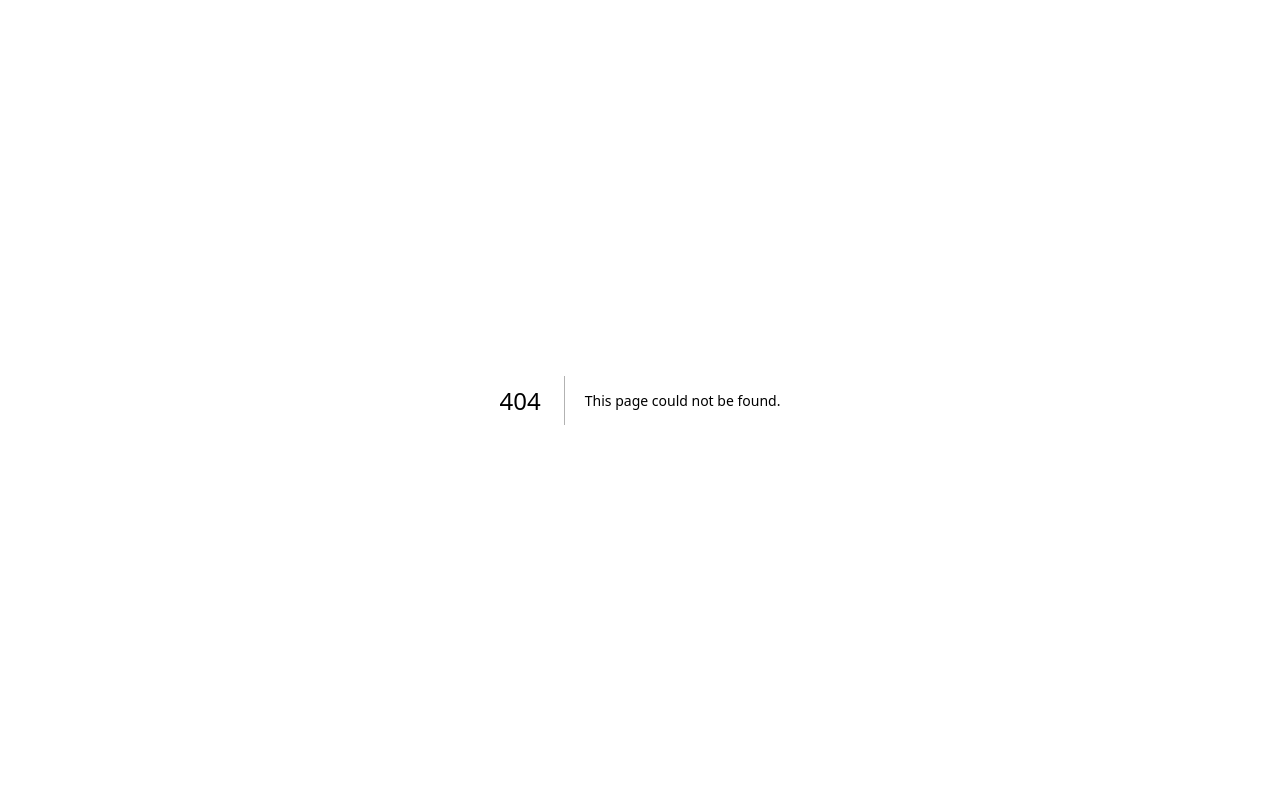
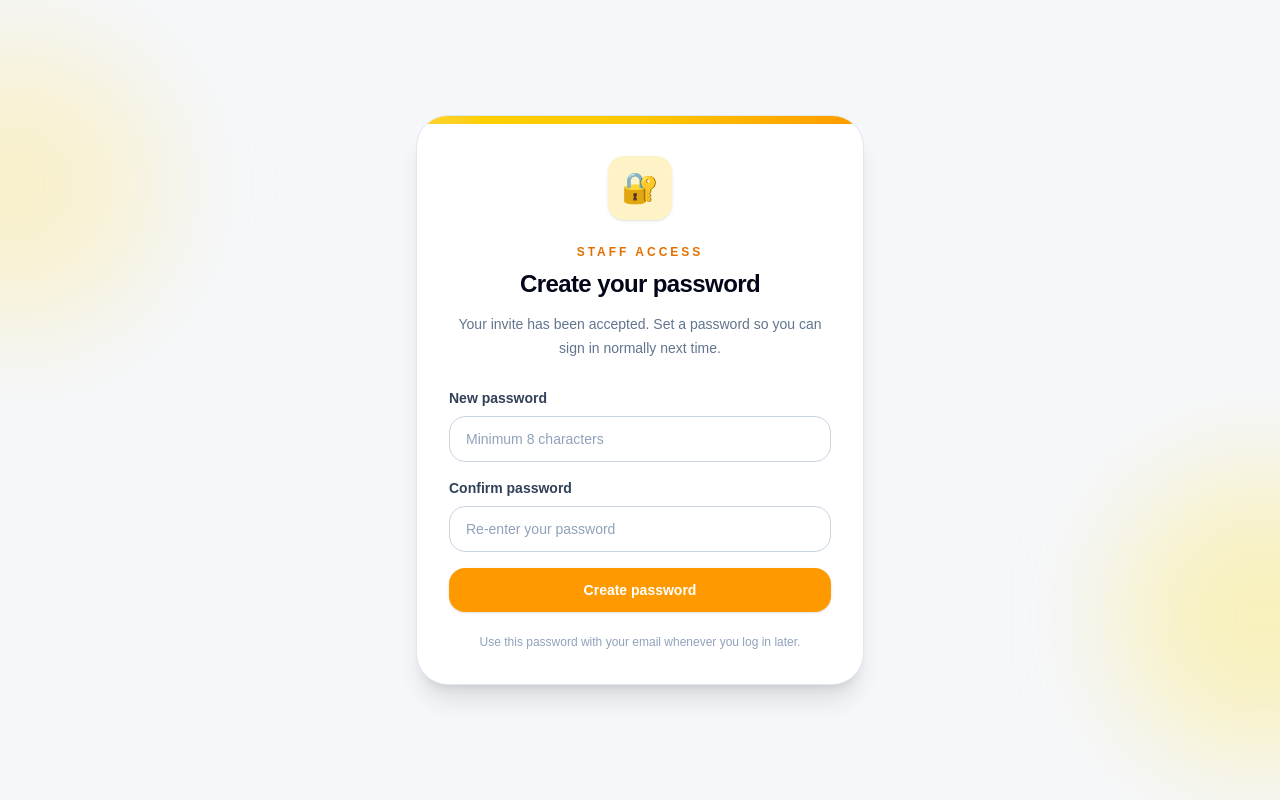
Before and after one commit to Nellie87/apitherapy-frontend, a Next.js app: page /set-password in a window 1280 px wide. Before the commit this address had no page. Built offline with nearby package versions, Linux system fonts and the light colour scheme.

Commit message:
set pswd for invited user working

```diff
--- a/src/app/auth/confirm/page.tsx
+++ b/src/app/auth/confirm/page.tsx
@@ -33,8 +33,7 @@ export default function AuthConfirmPage() {
       }
 
       window.history.replaceState(null, "", "/auth/confirm");
-      window.location.href = "/dashboard/summarydashboard";
-    }
+window.location.href = "/set-password";    }
 
     confirmInvite();
   }, []);
--- /dev/null
+++ b/src/app/set-password/page.tsx
@@ -0,0 +1,137 @@
+"use client";
+
+import { useState } from "react";
+import { createClient } from "@/lib/supabase/client";
+
+export default function SetPasswordPage() {
+  const [password, setPassword] = useState("");
+  const [confirmPassword, setConfirmPassword] = useState("");
+  const [loading, setLoading] = useState(false);
+  const [msg, setMsg] = useState<{ type: "ok" | "err"; text: string } | null>(
+    null
+  );
+
+  async function handleSubmit() {
+    setMsg(null);
+
+    if (password.length < 8) {
+      setMsg({ type: "err", text: "Password must be at least 8 characters." });
+      return;
+    }
+
+    if (password !== confirmPassword) {
+      setMsg({ type: "err", text: "Passwords do not match." });
+      return;
+    }
+
+    setLoading(true);
+
+    try {
+      const supabase = createClient();
+
+      const { error } = await supabase.auth.updateUser({ password });
+
+      if (error) throw error;
+
+      setMsg({ type: "ok", text: "Password created. Taking you to your dashboard..." });
+
+      setTimeout(() => {
+        window.location.href = "/dashboard/summarydashboard";
+      }, 900);
+    } catch (e: any) {
+      setMsg({
+        type: "err",
+        text: e?.message || "Could not create password. Please try again.",
+      });
+    } finally {
+      setLoading(false);
+    }
+  }
+
+  return (
+    <main className="relative flex min-h-screen items-center justify-center overflow-hidden bg-[#F5F7FB] px-4 py-10">
+      <div className="absolute -left-32 top-10 h-72 w-72 rounded-full bg-amber-200/40 blur-3xl" />
+      <div className="absolute -right-32 bottom-10 h-72 w-72 rounded-full bg-yellow-300/30 blur-3xl" />
+
+      <section className="relative w-full max-w-md overflow-hidden rounded-[2rem] border border-slate-200 bg-white shadow-xl">
+        <div className="h-2 bg-gradient-to-r from-amber-300 via-yellow-400 to-amber-500" />
+
+        <div className="p-7 sm:p-8">
+          <div className="mx-auto grid h-16 w-16 place-items-center rounded-2xl bg-amber-100 text-3xl shadow-sm">
+            🔐
+          </div>
+
+          <div className="mt-6 text-center">
+            <p className="text-xs font-black uppercase tracking-[0.25em] text-amber-600">
+              Staff Access
+            </p>
+
+            <h1 className="mt-2 text-2xl font-black tracking-tight text-slate-950">
+              Create your password
+            </h1>
+
+            <p className="mt-3 text-sm leading-6 text-slate-500">
+              Your invite has been accepted. Set a password so you can sign in
+              normally next time.
+            </p>
+          </div>
+
+          <div className="mt-7 space-y-4">
+            <label className="block">
+              <span className="mb-2 block text-sm font-bold text-slate-700">
+                New password
+              </span>
+              <input
+                type="password"
+                value={password}
+                onChange={(e) => setPassword(e.target.value)}
+                onKeyDown={(e) => e.key === "Enter" && handleSubmit()}
+                className="w-full rounded-2xl border border-slate-300 bg-white px-4 py-3 text-sm text-slate-900 outline-none transition placeholder:text-slate-400 focus:border-amber-500 focus:ring-4 focus:ring-amber-100"
+                placeholder="Minimum 8 characters"
+              />
+            </label>
+
+            <label className="block">
+              <span className="mb-2 block text-sm font-bold text-slate-700">
+                Confirm password
+              </span>
+              <input
+                type="password"
+                value={confirmPassword}
+                onChange={(e) => setConfirmPassword(e.target.value)}
+                onKeyDown={(e) => e.key === "Enter" && handleSubmit()}
+                className="w-full rounded-2xl border border-slate-300 bg-white px-4 py-3 text-sm text-slate-900 outline-none transition placeholder:text-slate-400 focus:border-amber-500 focus:ring-4 focus:ring-amber-100"
+                placeholder="Re-enter your password"
+              />
+            </label>
+
+            {msg && (
+              <div
+                className={
+                  msg.type === "ok"
+                    ? "rounded-2xl border border-emerald-200 bg-emerald-50 px-4 py-3 text-sm font-medium text-emerald-700"
+                    : "rounded-2xl border border-red-200 bg-red-50 px-4 py-3 text-sm font-medium text-red-700"
+                }
+              >
+                {msg.text}
+              </div>
+            )}
+
+            <button
+              type="button"
+              onClick={handleSubmit}
+              disabled={loading}
+              className="w-full rounded-2xl bg-amber-500 px-5 py-3 text-sm font-black text-white shadow-sm transition hover:bg-amber-600 active:scale-[0.98] disabled:pointer-events-none disabled:opacity-60"
+            >
+              {loading ? "Creating password..." : "Create password"}
+            </button>
+          </div>
+
+          <p className="mt-5 text-center text-xs leading-5 text-slate-400">
+            Use this password with your email whenever you log in later.
+          </p>
+        </div>
+      </section>
+    </main>
+  );
+}
```
